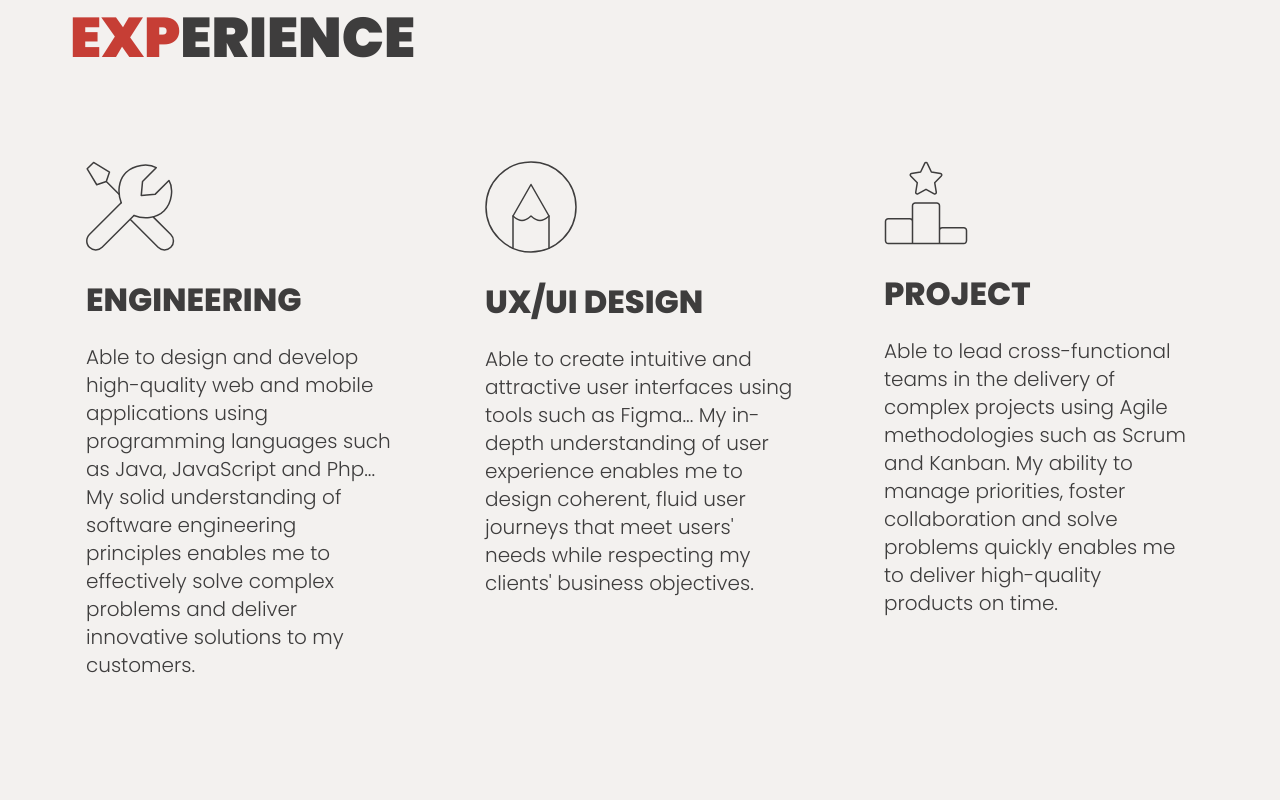
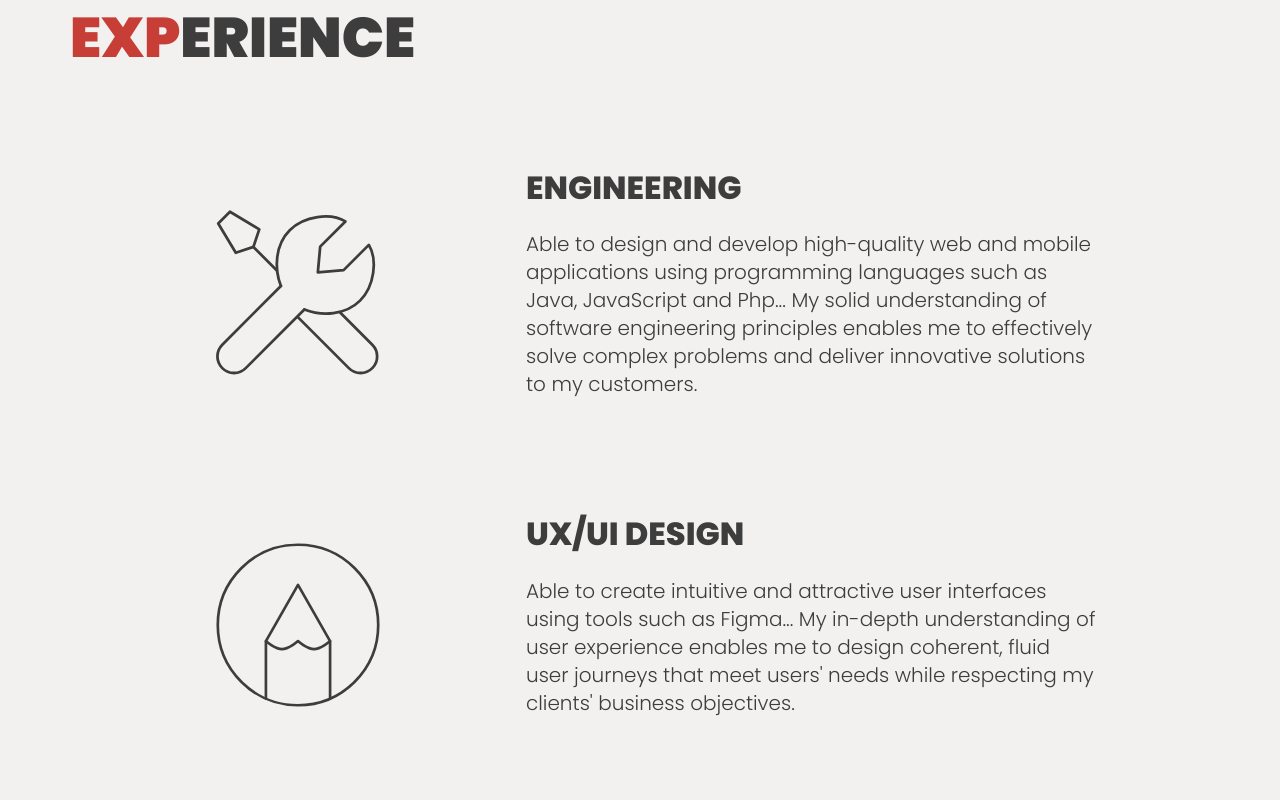
Before and after one commit to Randy-RM/portfolio-assani-beni-randy, a React (Vite) app: page / in a window 1280 px wide. Shown: the part 2620-3420 px from the top of the page. Built offline with nearby package versions, Linux system fonts and the light colour scheme.

Commit message:
refactor : change experiences card design

```diff
--- a/src/assets/sass/vendors/_image.scss
+++ b/src/assets/sass/vendors/_image.scss
@@ -1,7 +1,8 @@
 @use "sass:map";
 
 .hero-image,
-.card-img {
+.card-img,
+.card-img-responsive {
   width: 100%;
   margin: auto;
   display: block;
@@ -15,10 +16,18 @@
   .card-img {
     width: 100%;
   }
+
+  .card-img-responsive {
+    width: 20%;
+  }
 }
 
 @media (max-width: map.get($breakpoints, "mobile large")) {
   .hero-image {
     width: 100%;
   }
+
+  .card-img-responsive {
+    width: 40%;
+  }
 }
--- a/src/pages/frontoffice/home-page.tsx
+++ b/src/pages/frontoffice/home-page.tsx
@@ -317,15 +317,15 @@ const HomePage = (): JSX.Element => {
               </motion.div>
               <div className="width-100 text-center-on-mobile">
                 <Container
-                  flexDirection="row"
+                  flexDirection="column"
                   justifyContent="space-between"
                   alignItems="flex-start"
                   flexWrap="wrap"
                 >
                   <motion.div
-                    className="width-30"
-                    initial={{ opacity: 0, y: 40 }}
-                    whileInView={{ opacity: 1, y: 0 }}
+                    className="width-100"
+                    initial={{ opacity: 0, x: -40 }}
+                    whileInView={{ opacity: 1, x: 0 }}
                     viewport={{ once: true }}
                     transition={{
                       type: "spring",
@@ -335,15 +335,25 @@ const HomePage = (): JSX.Element => {
                       // bounce: 0.6,
                     }}
                   >
-                    <div className="p-1">
+                    <Spacer height={2} />
+                    <Container
+                      flexDirection="row"
+                      justifyContent="space-evenly"
+                      alignItems="center"
+                      flexWrap="wrap"
+                    >
+                      <div className="width-20 p-2">
                         <p>
                           <img
                             src={ToolsIcon}
                             alt={t(
                               `homePage.experienceSection.engineeringCard.engineeringCardIconDesc`
                             )}
+                            className="card-img-responsive"
                           />
                         </p>
+                      </div>
+                      <div className="width-50">
                         <h3 className="h3 font-w-extra-bold margin-0">
                           {t(
                             `homePage.experienceSection.engineeringCard.engineeringCardTitle`
@@ -355,30 +365,41 @@ const HomePage = (): JSX.Element => {
                           )}
                         </p>
                       </div>
+                    </Container>
                     <Spacer height={2} />
                   </motion.div>
                   <motion.div
-                    className="width-30"
-                    initial={{ opacity: 0, y: 40 }}
-                    whileInView={{ opacity: 1, y: 0 }}
+                    className="width-100"
+                    initial={{ opacity: 0, x: 40 }}
+                    whileInView={{ opacity: 1, x: 0 }}
                     viewport={{ once: true }}
                     transition={{
                       type: "spring",
-                      delay: 0.3 * 2,
+                      delay: 0.3 * 1,
                       easeInOut: "linear",
                       duration: 2,
                       // bounce: 0.6,
                     }}
                   >
-                    <div className="p-1">
+                    <Spacer height={2} />
+                    <Container
+                      flexDirection="row"
+                      justifyContent="space-evenly"
+                      alignItems="center"
+                      flexWrap="wrap"
+                    >
+                      <div className="width-20 p-2">
                         <p>
                           <img
                             src={DesignPencilIcon}
                             alt={t(
                               `homePage.experienceSection.designCard.designCardIconDesc`
                             )}
+                            className="card-img-responsive"
                           />
                         </p>
+                      </div>
+                      <div className="width-50">
                         <h3 className="h3 font-w-extra-bold margin-0">
                           {t(
                             `homePage.experienceSection.designCard.designCardTitle`
@@ -390,30 +411,41 @@ const HomePage = (): JSX.Element => {
                           )}
                         </p>
                       </div>
+                    </Container>
                     <Spacer height={2} />
                   </motion.div>
                   <motion.div
-                    className="width-30"
-                    initial={{ opacity: 0, y: 40 }}
-                    whileInView={{ opacity: 1, y: 0 }}
+                    className="width-100"
+                    initial={{ opacity: 0, x: -40 }}
+                    whileInView={{ opacity: 1, x: 0 }}
                     viewport={{ once: true }}
                     transition={{
                       type: "spring",
-                      delay: 0.3 * 3,
+                      delay: 0.3 * 1,
                       easeInOut: "linear",
                       duration: 2,
                       // bounce: 0.6,
                     }}
                   >
-                    <div className="p-1">
+                    <Spacer height={2} />
+                    <Container
+                      flexDirection="row"
+                      justifyContent="space-evenly"
+                      alignItems="center"
+                      flexWrap="wrap"
+                    >
+                      <div className="width-20 p-2">
                         <p>
                           <img
                             src={LeaderboardStarIcon}
                             alt={t(
                               `homePage.experienceSection.projectCard.projectCardIconDesc`
                             )}
+                            className="card-img-responsive"
                           />
                         </p>
+                      </div>
+                      <div className="width-50">
                         <h3 className="h3 font-w-extra-bold margin-0">
                           {t(
                             `homePage.experienceSection.projectCard.projectCardTitle`
@@ -425,6 +457,7 @@ const HomePage = (): JSX.Element => {
                           )}
                         </p>
                       </div>
+                    </Container>
                     <Spacer height={2} />
                   </motion.div>
                 </Container>
```
Lines whose indentation alone changed are shown as unchanged.
